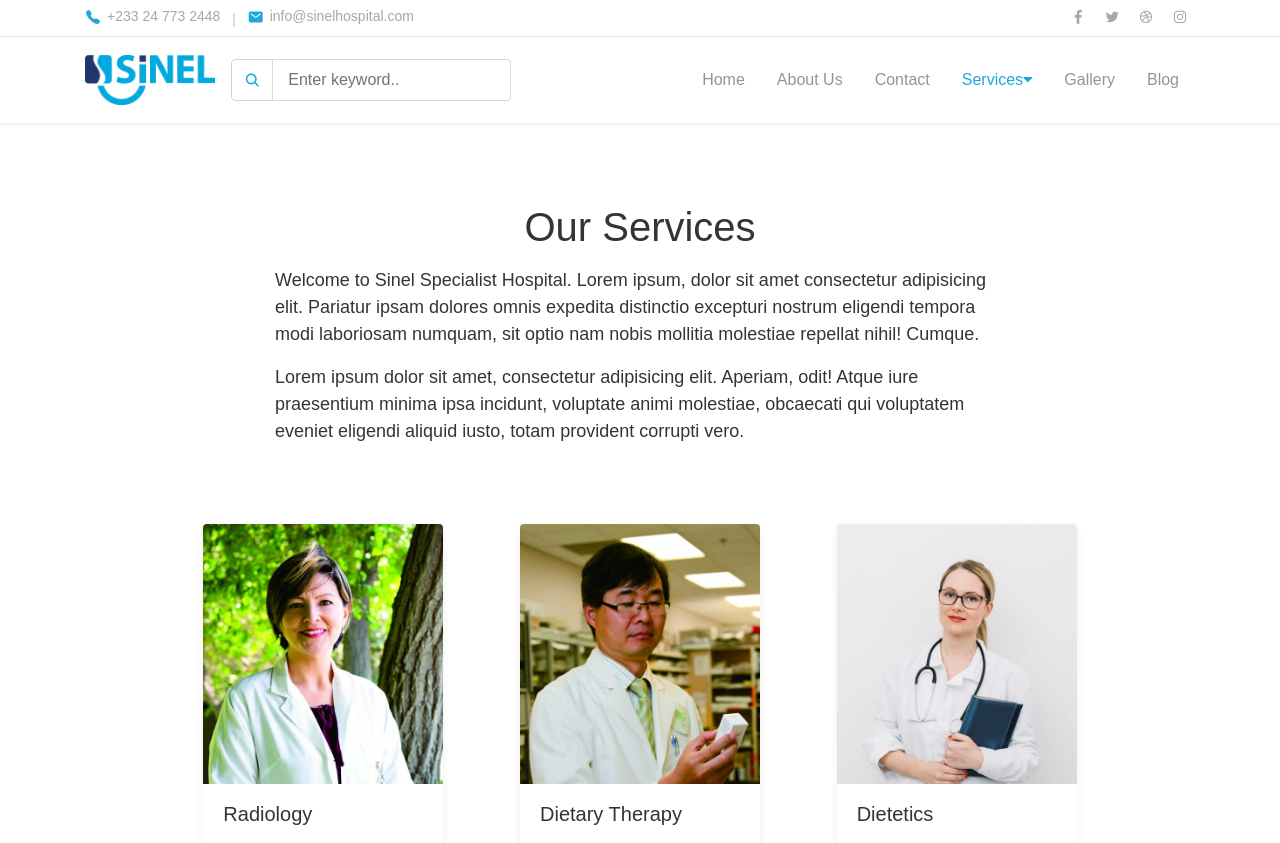
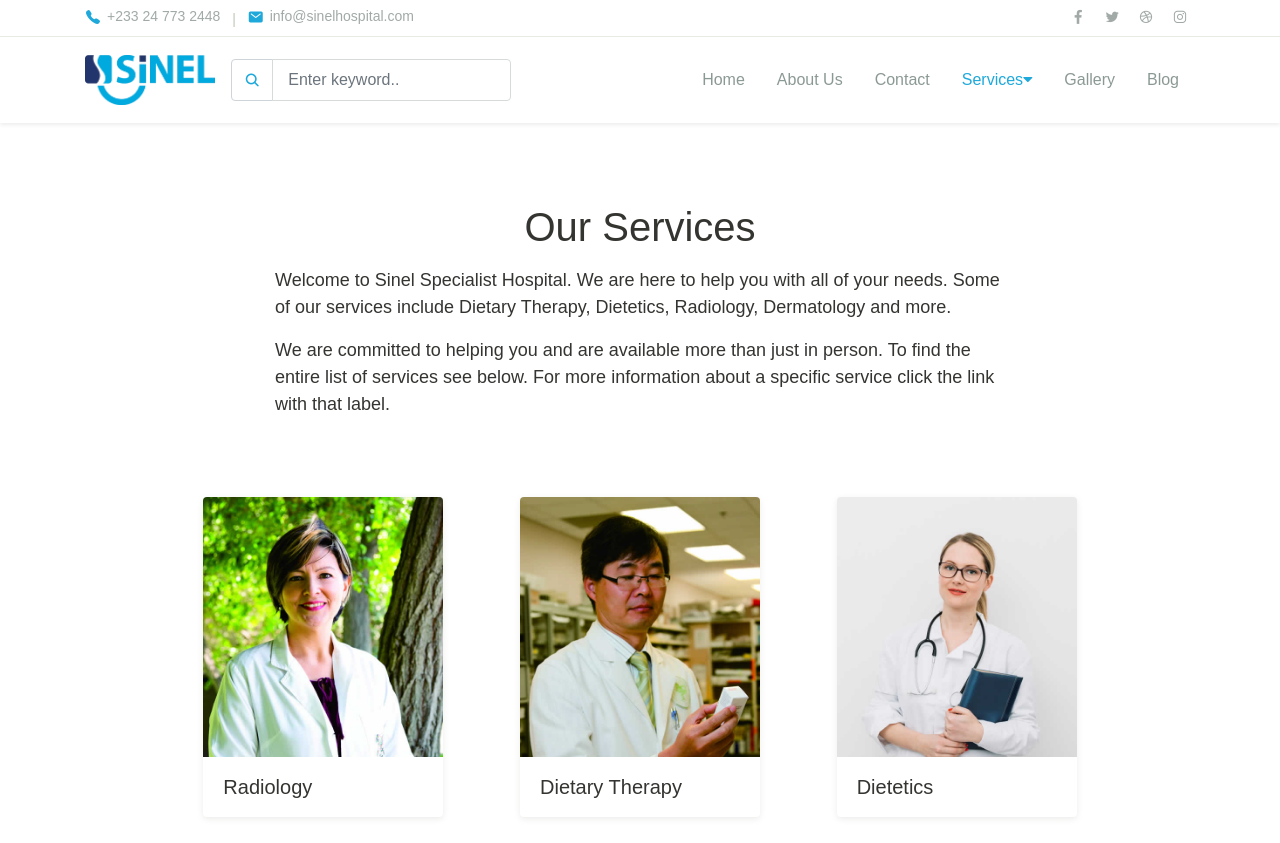
Before and after one commit to DCIT-208-ANALYTICA/sinel_web, a Django app: page /services in a window 1280 px wide. Shown: the top 843 px of the page. Run offline with Django 3.2, Linux system fonts and the light colour scheme; some libraries are stand-ins or nearby versions; some web fonts are replaced.

Commit message:
services text added

```diff
--- a/website/templates/website/services.html
+++ b/website/templates/website/services.html
@@ -13,12 +13,13 @@
             <div class="col-lg-8 wow fadeInUp">
                 <h1 class="text-center mb-3">Our Services</h1>
                 <div class="text-lg">
-                    <p>Welcome to Sinel Specialist Hospital. Lorem ipsum, dolor sit amet consectetur adipisicing elit.
-                        Pariatur ipsam dolores omnis expedita distinctio excepturi nostrum eligendi tempora modi
-                        laboriosam numquam, sit optio nam nobis mollitia molestiae repellat nihil! Cumque.</p>
-                    <p>Lorem ipsum dolor sit amet, consectetur adipisicing elit. Aperiam, odit! Atque iure praesentium
-                        minima ipsa incidunt, voluptate animi molestiae, obcaecati qui voluptatem eveniet eligendi
-                        aliquid iusto, totam provident corrupti vero.</p>
+                    <p>Welcome to Sinel Specialist Hospital. We are here to help you with all of your needs.
+                        Some of our services include Dietary Therapy, Dietetics, Radiology, Dermatology and more.
+                        </p>
+                    <p>We are committed to helping you and are available more than just in person. To find the
+                        entire list of services see below. For more information about a specific service
+                        click the link with that label.
+                    </p>
                 </div>
             </div>
             <div class="col-lg-10 mt-5">
```
